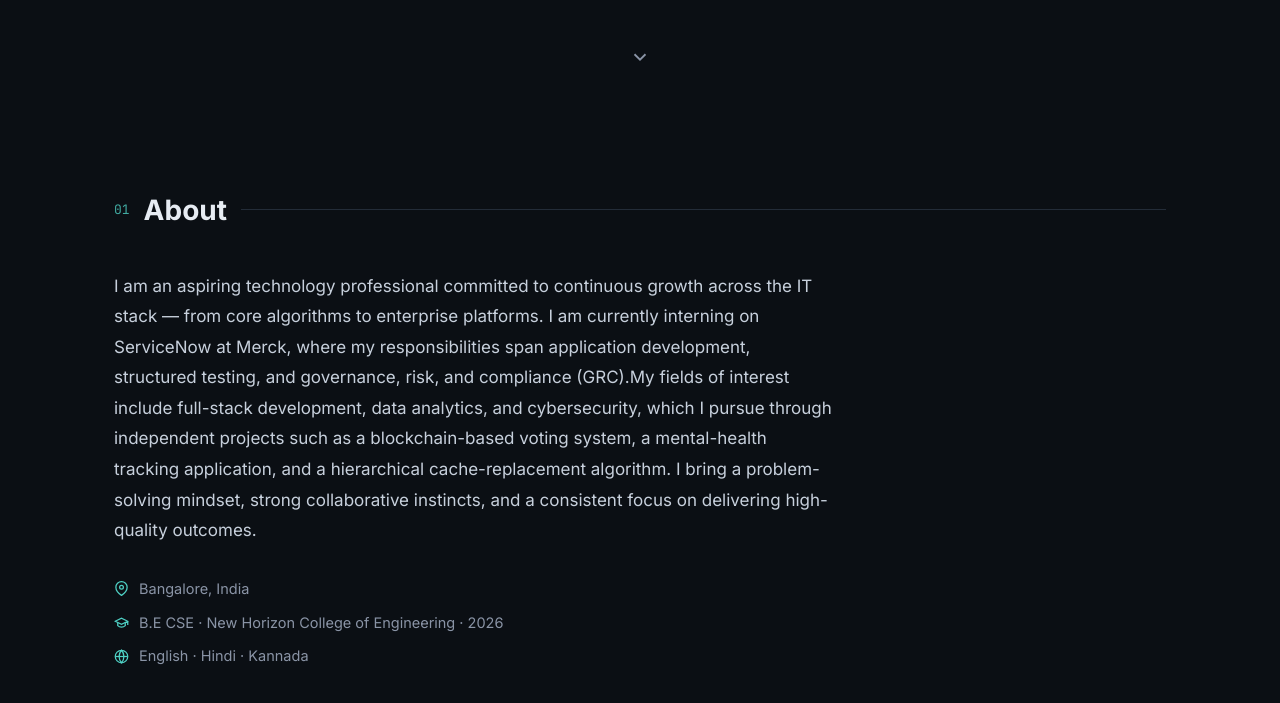
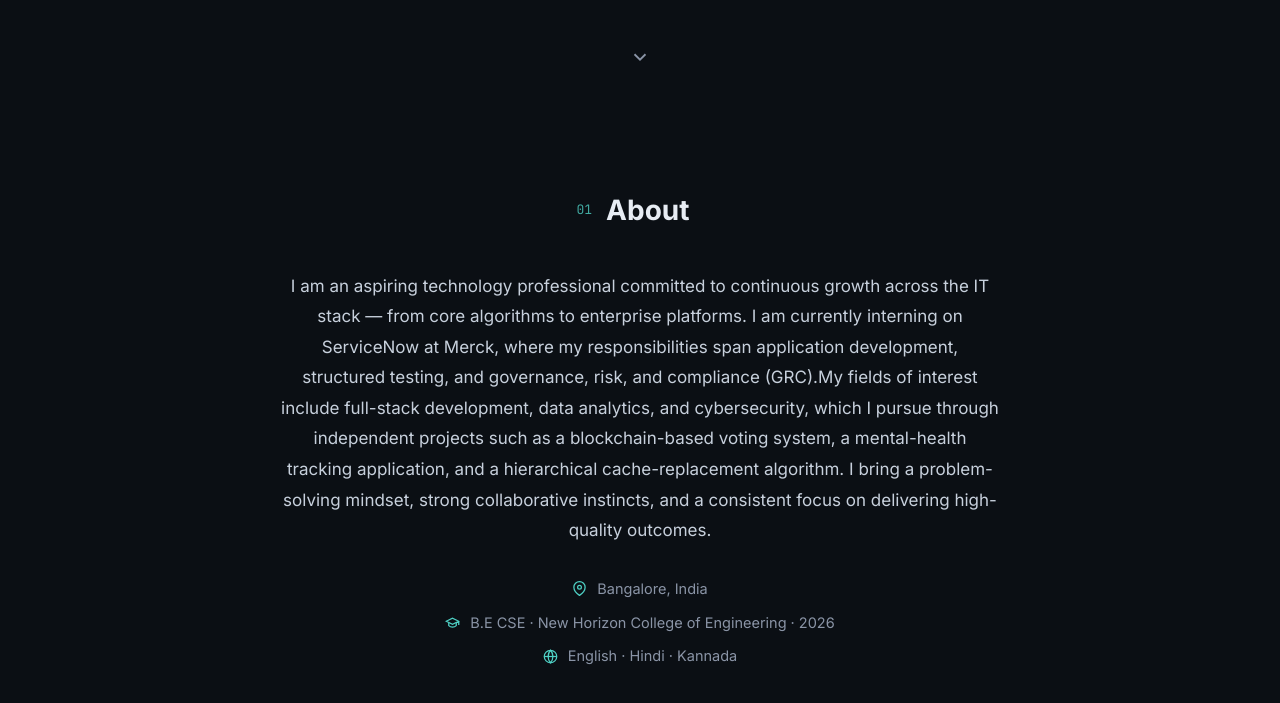
Before and after one commit to Ruchi180/Portfolio-, a plain HTML site: page index.html in a window 1280 px wide. Shown: the part 667-1370 px from the top of the page. Drawn offline with Linux system fonts and the light colour scheme.

Commit message:
Refactor about section styles for better alignment

```diff
--- a/index.html
+++ b/index.html
@@ -119,9 +119,10 @@
   .section-rule{ flex:1; height:1px; background:var(--border); }
 
   /* ABOUT */
-  .about-text{ font-size:17px; line-height:1.8; color:#C7D0DC; max-width:720px; }
-  .about-meta{ margin-top:32px; display:flex; flex-direction:column; gap:12px; }
-  .meta-row{ display:flex; align-items:center; gap:10px; font-size:14.5px; color:var(--muted); }
+#about .container{ display:flex; flex-direction:column; align-items:center; text-align:center; }
+.about-text{ font-size:17px; line-height:1.8; color:#C7D0DC; max-width:720px; margin:0 auto; }
+.about-meta{ margin-top:32px; display:flex; flex-direction:column; align-items:center; gap:12px; }
+.meta-row{ display:flex; align-items:center; gap:10px; font-size:14.5px; color:var(--muted); }
 
   /* SKILLS */
   .tabrow{ display:flex; gap:8px; flex-wrap:wrap; margin-bottom:24px; }
```
